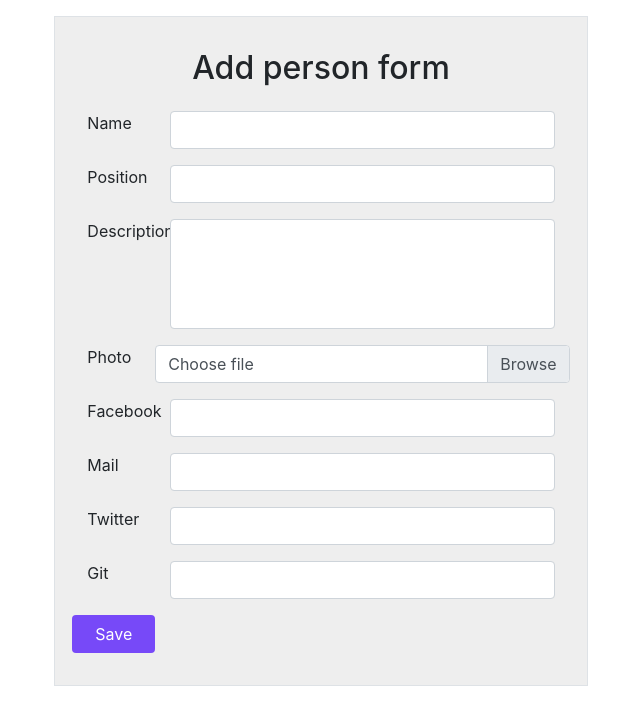
After one commit to IvanKavaliov/DevTechnology, a PHP site: page /View/forms/addPersonFormNew.php in a window 1280 px wide. The commit adds this page. Shown: the top 725 px of the page, without its empty margins (319-959 px from the left). Run offline with PHP 8.4, Linux system fonts and the light colour scheme.

Commit message:
feat: add person form for add

```diff
--- a/View/adminPanelNew.php
+++ b/View/adminPanelNew.php
@@ -35,7 +35,7 @@
         </div>
         <div class="container"><h1>Our Team</h1><hr></div>
         <div class="container mt-3 center-block">
-            <form method="post" action="forms/addPersonForm.php">
+            <form method="post" action="forms/addPersonFormNew.php">
                 <input type="submit" name="add_submit" value="Add new person" class="btn btn-block" style="background-color: #7749F8; color: white;">
             </form>
         </div>
--- /dev/null
+++ b/View/forms/addPersonFormNew.php
@@ -0,0 +1,68 @@
+<!DOCTYPE html>
+<html>
+<head>
+    <meta charset="utf-8">
+    <title>Add person form</title>
+    <link rel="stylesheet" href="https://maxcdn.bootstrapcdn.com/bootstrap/4.0.0/css/bootstrap.min.css" integrity="sha384-Gn5384xqQ1aoWXA+058RXPxPg6fy4IWvTNh0E263XmFcJlSAwiGgFAW/dAiS6JXm" crossorigin="anonymous">
+    <meta name="viewport" content="width=device-width, initial-scale=1">
+</head>
+<body>
+    <div class="container border col-md-5 p-3 mt-3" style="background-color: #EEEEEE;">
+        <form action="../../controller/addPerson.php" method="post" role="form" class="form-horizontal p-3">
+            <h2 class="text-center mb-4">Add person form</h2>
+            <div class="form-group row">
+                <label for="name" class="control-label col-md-2">Name</label>
+                <div class="col-md-10">
+                    <input type="text" class="form-control" id="name" name="name">
+                </div>
+            </div>
+            <div class="form-group row">
+                <label for="position" class="control-label col-md-2">Position</label>
+                <div class="col-md-10">
+                    <input type="text" class="form-control" id="position" name="position">
+                </div>
+            </div>
+            <div class="form-group row">
+                <label for="info" class="control-label col-md-2">Description</label>
+                <div class="col-md-10">
+                    <textarea class="form-control" id="info" rows="4" style="resize: none;" name="info"></textarea>
+                </div>
+            </div>
+            <div class="form-group row">
+                <label for="customFile" class="control-label col-2">Photo</label>
+                <div class="col-10">
+                    <input type="file" class="custom-file-input" id="customFile">
+                    <label class="custom-file-label" for="customFile">Choose file</label>
+                </div>
+            </div>
+            <div class="form-group row">
+                <label for="facebook" class="control-label col-md-2">Facebook</label>
+                <div class="col-md-10">
+                    <input type="text" class="form-control" id="facebook" name="link_facebook">
+                </div>
+            </div>
+            <div class="form-group row">
+                <label for="mail" class="control-label col-md-2">Mail</label>
+                <div class="col-md-10">
+                    <input type="email" class="form-control" id="mail" name="link_email">
+                </div>
+            </div>
+            <div class="form-group row">
+                <label for="twitter" class="control-label col-md-2">Twitter</label>
+                <div class="col-md-10">
+                    <input type="text" class="form-control" id="twitter" name="link_twitter">
+                </div>
+            </div>
+            <div class="form-group row">
+                <label for="git" class="control-label col-md-2">Git</label>
+                <div class="col-md-10">
+                    <input type="text" class="form-control" id="git" name="link_git">
+                </div>
+            </div>
+            <div class="row">
+                <button type="submit" class="btn col-2" style="background: #7749F8; color: #ffffff">Save</button>
+            </div>
+        </form>
+    </div>
+</body>
+</html>
--- a/controller/allDataTeam.php
+++ b/controller/allDataTeam.php
@@ -2,7 +2,6 @@
     require_once "$pathDatabase";
     require_once "$pathQuery";
     $result = allTeamQuery($connection);
-    $numberPerson = 1;
     while ($team = mysqli_fetch_assoc($result))
     {
         $ID_person = $team['id'];
@@ -15,7 +14,6 @@
         $link_email = $team['link_email'];
         $person_image = $team['image'];
         require $template;
-        $numberPerson++;
     }
     mysqli_close($connection);
 ?>
```
